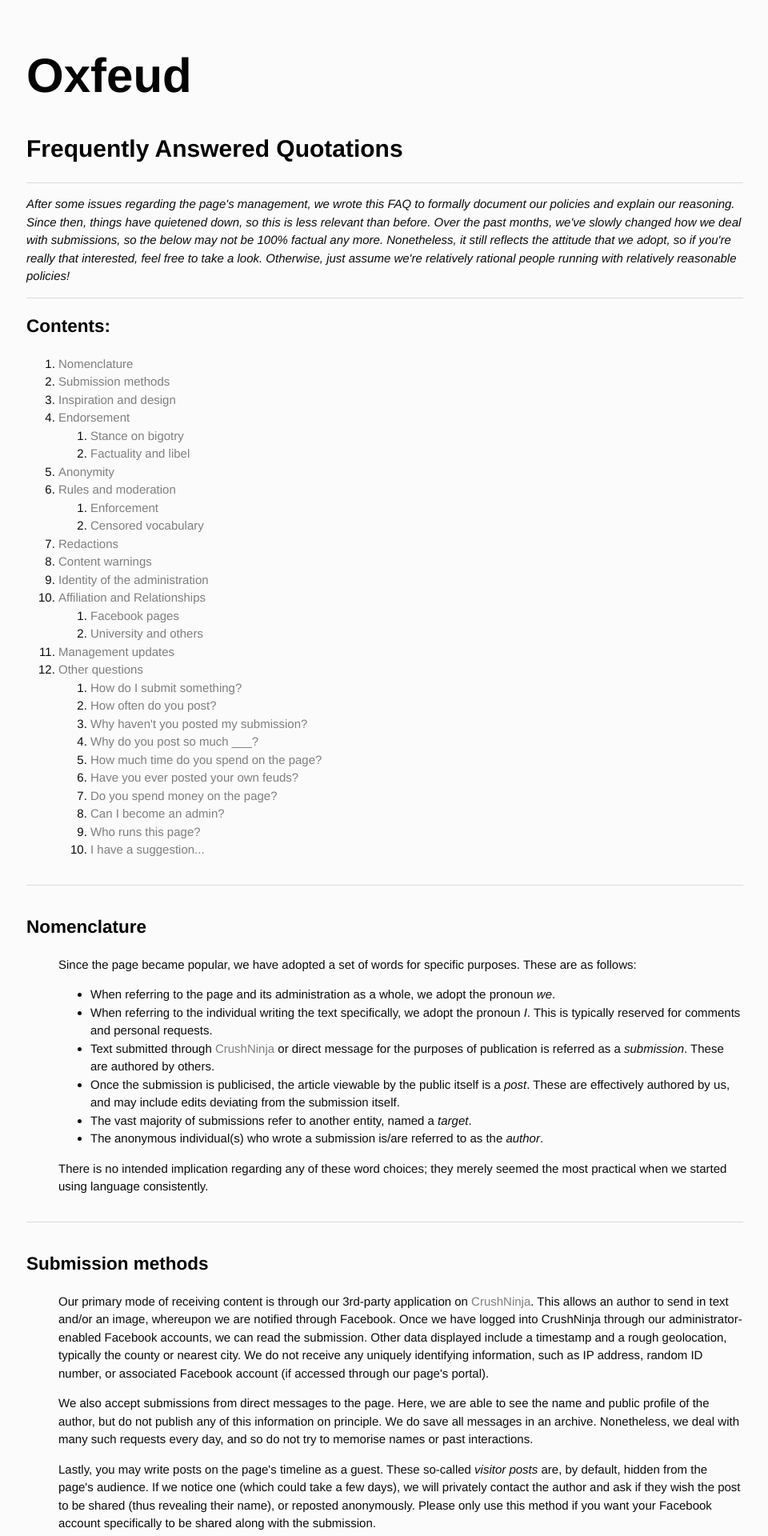
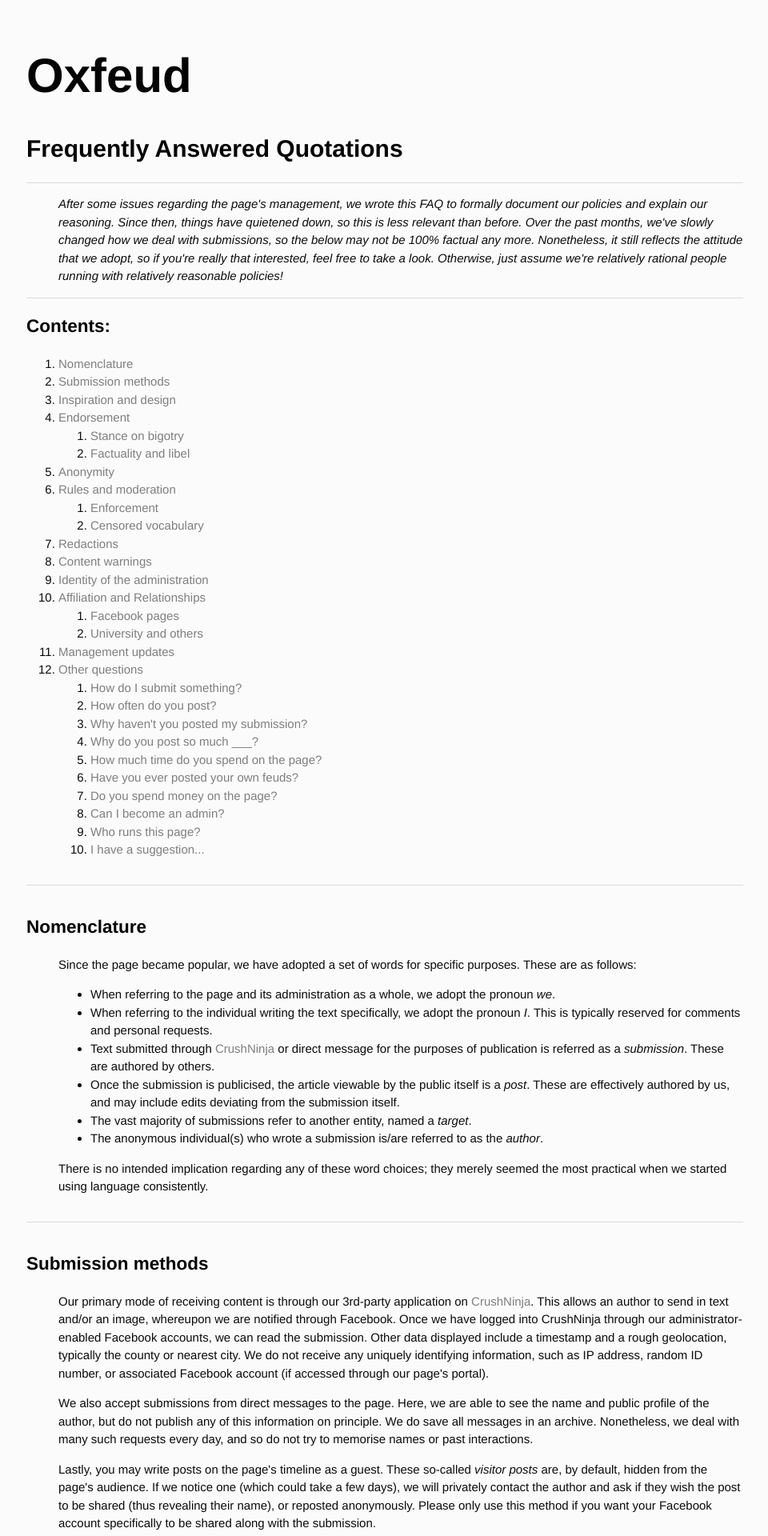
Before and after one commit to Oxfeud/oxfeud.github.io, a Jekyll site: the page built from index.html, in a window 1280 px wide. Shown: the top 1920 px of the page at 80% size, without its empty margins (159-1119 px from the left). Built offline with Jekyll 4.4.1, drawn with Linux system fonts in a browser that asks for light colours.

Commit message:
Update index.html

```diff
--- a/index.html
+++ b/index.html
@@ -6,7 +6,7 @@ title: Oxfeud - FAQ
 	<h1>Oxfeud</h1>
 	<h2>Frequently Answered Quotations</h2>
 	<div style="border-top: 1px solid #dbdbdb; font-size: 0em; margin-top: 2em; margin-bottom: 2em;"></div>
-	<p class="noindent"><i>After some issues regarding the page's management, we wrote this FAQ to formally document our policies and explain our reasoning. Since then, things have quietened down, so this is less relevant than before. Over the past months, we've slowly changed how we deal with submissions, so the below may not be 100% factual any more. Nonetheless, it still reflects the attitude that we adopt, so if you're really that interested, feel free to take a look. Otherwise, just assume we're relatively rational people running with relatively reasonable policies!</i></p>
+	<p><i>After some issues regarding the page's management, we wrote this FAQ to formally document our policies and explain our reasoning. Since then, things have quietened down, so this is less relevant than before. Over the past months, we've slowly changed how we deal with submissions, so the below may not be 100% factual any more. Nonetheless, it still reflects the attitude that we adopt, so if you're really that interested, feel free to take a look. Otherwise, just assume we're relatively rational people running with relatively reasonable policies!</i></p>
 	<div style="border-top: 1px solid #dbdbdb; font-size: 0em; margin-top: 2em; margin-bottom: 2em;"></div>
 	<h3>Contents:</h3>
 	<ol class="noindent">
```
